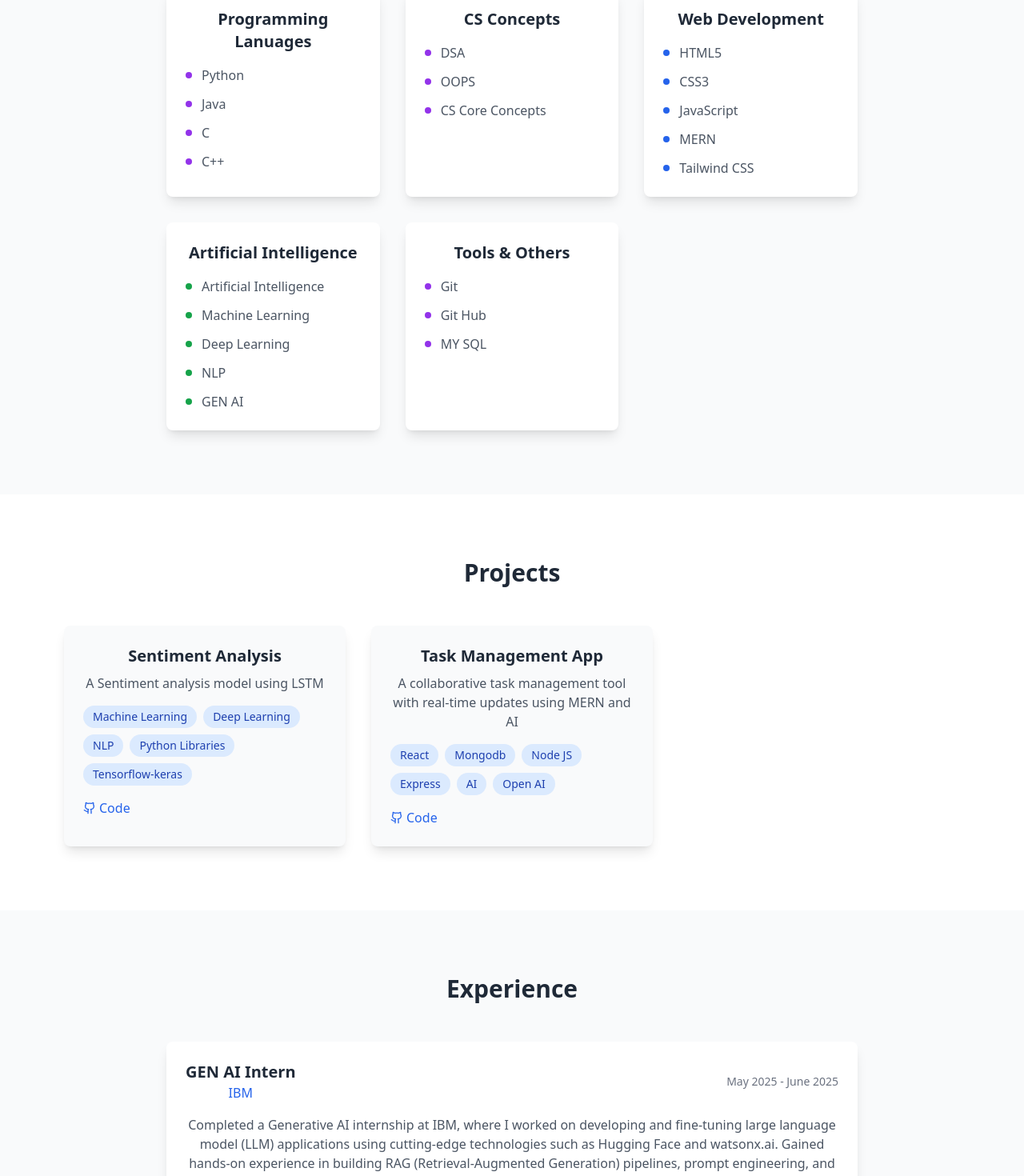
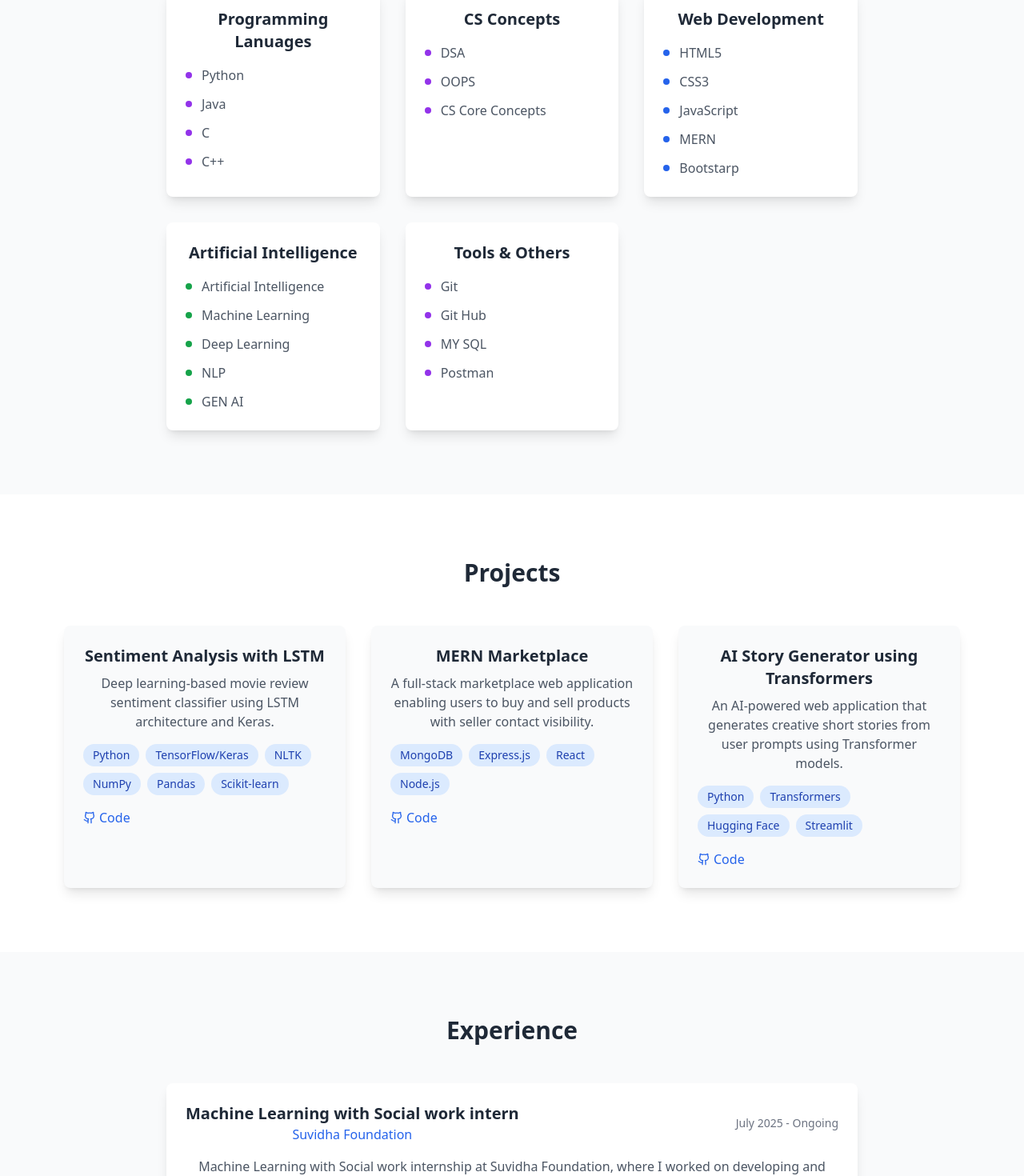
Before and after one commit to SpoorthiMadala/Portfolio, a React (Vite) app: page / in a window 1280 px wide. Shown: the part 1731-3201 px from the top of the page at 80% size. Built offline with nearby package versions, Linux system fonts and the light colour scheme.

Commit message:
Update Portfolio.jsx

```diff
--- a/src/Portfolio.jsx
+++ b/src/Portfolio.jsx
@@ -51,26 +51,37 @@ Linkedin: linkedin.com/in/madalaspoorthi
 Github: https://github.com/SpoorthiMadala
 
 EXPERIENCE:
-• GEN AI intern at IBM (May 2025 - June 2025)
+• Machine Learning with Social work intern - Suvidha Foundation (July 2025 - Ongoing)
 
 SKILLS:
-• HTML, CSS, Java Script, MERN, Tailwind CSS
+• HTML, CSS, Java Script, MERN, Bootstrap
 • Python, Java, C/C++
 • Data Structures and Algorithms, OOPS, CS Concepts
-• MY SQL, Git, Git Hub
+• MY SQL, Git, Git Hub, Postman
 • Artificila Intelligence, Machine Learning, Deep learning, Natural Language Processing, Generative AI
 
 EDUCATION:
 • Bachelor's in Computer Science
 • Vellore Institute of Technology (2023 - 2027)
-• CGPA : 9.27
+• CGPA : 9.32
 --------------------------------------------------
 • Intermediate
 • Narayana Institutions
 • 96.8%
 
 PROJECTS:
-•
+• title: Sentiment Analysis with LSTM
+  description: Deep learning-based movie review sentiment classifier using LSTM architecture and Keras.
+  tech: Python, TensorFlow/Keras, NLTK, NumPy, Pandas, Scikit-learn
+  github: https://github.com/SpoorthiMadala/Sentiment-Analysis-LSTM
+• title: MERN Marketplace
+  description: A full-stack marketplace web application enabling users to buy and sell products with seller contact visibility.
+  tech: MongoDB, Express.js, React, Node.js
+  github: https://github.com/SpoorthiMadala/mern-marketplace
+• title: "AI Story Generator using Transformers
+  description: An AI-powered web application that generates creative short stories from user prompts using Transformer models.
+  tech: Python, Transformers, Hugging Face, Streamlit
+  github: https://github.com/SpoorthiMadala/Story-Generator-Transformers
 
 
 
@@ -332,7 +343,7 @@ intersection of AI and web technologies, leveraging my skills to develop scalabl
                 isDark ? 'text-white' : 'text-gray-800'
               }`}>Web Development</h3>
               <div className="space-y-3">
-                {['HTML5','CSS3','JavaScript', 'MERN','Tailwind CSS'].map((skill) => (
+                {['HTML5','CSS3','JavaScript', 'MERN','Bootstarp'].map((skill) => (
                   <div key={skill} className="flex items-center">
                     <div className="w-2 h-2 bg-blue-600 rounded-full mr-3"></div>
                     <span className={`transition-colors duration-300 ${
@@ -366,7 +377,7 @@ intersection of AI and web technologies, leveraging my skills to develop scalabl
                 isDark ? 'text-white' : 'text-gray-800'
               }`}>Tools & Others</h3>
               <div className="space-y-3">
-                {['Git', 'Git Hub','MY SQL'].map((skill) => (
+                {['Git', 'Git Hub','MY SQL','Postman'].map((skill) => (
                   <div key={skill} className="flex items-center">
                     <div className="w-2 h-2 bg-purple-600 rounded-full mr-3"></div>
                     <span className={`transition-colors duration-300 ${
@@ -391,17 +402,29 @@ intersection of AI and web technologies, leveraging my skills to develop scalabl
     <div className="grid md:grid-cols-2 lg:grid-cols-3 gap-8">
       {[
         {
-          title: "Sentiment Analysis",
-          description: "A Sentiment analysis model using LSTM",
-          tech: ["Machine Learning", "Deep Learning", "NLP", "Python Libraries", "Tensorflow-keras"],
-          github: "https://github.com/SpoorthiMadala/Sentiment-Analysis-LSTM.git"
-        },
+  title: "Sentiment Analysis with LSTM",
+  description: "Deep learning-based movie review sentiment classifier using LSTM architecture and Keras.",
+  tech: ["Python", "TensorFlow/Keras", "NLTK", "NumPy", "Pandas","Scikit-learn"],
+  github: "https://github.com/SpoorthiMadala/Sentiment-Analysis-LSTM",
+
+}
+,
         {
-          title: "Task Management App",
-          description: "A collaborative task management tool with real-time updates using MERN and AI",
-          tech: ["React", "Mongodb", "Node JS", "Express", "AI", "Open AI"],
-          github: "https://github.com/SpoorthiMadala/Task-Manager-AI.git"
-        }
+  title: "MERN Marketplace",
+  description: "A full-stack marketplace web application enabling users to buy and sell products with seller contact visibility.",
+  tech: ["MongoDB", "Express.js", "React", "Node.js"],
+  github: "https://github.com/SpoorthiMadala/mern-marketplace",
+
+}
+,
+        {
+  title: "AI Story Generator using Transformers",
+  description: "An AI-powered web application that generates creative short stories from user prompts using Transformer models.",
+  tech: ["Python", "Transformers", "Hugging Face", "Streamlit"],
+  github: "https://github.com/SpoorthiMadala/Story-Generator-Transformers",
+
+}
+
       ].map((project, index) => (
         <div key={index} className={`rounded-lg overflow-hidden shadow-lg hover:shadow-xl transition-all duration-300 ${
           isDark ? 'bg-gray-700' : 'bg-gray-50'
@@ -453,10 +476,10 @@ intersection of AI and web technologies, leveraging my skills to develop scalabl
           <div className="space-y-8">
             {[
               {
-                title: "GEN AI Intern",
-                company: "IBM",
-                period: "May 2025 - June 2025",
-                description: "Completed a Generative AI internship at IBM, where I worked on developing and fine-tuning large language model (LLM) applications using cutting-edge technologies such as Hugging Face and watsonx.ai. Gained hands-on experience in building RAG (Retrieval-Augmented Generation) pipelines, prompt engineering, and integrating vector databases like FAISS for semantic search and context-aware responses. Contributed to designing and evaluating AI prototypes focused on domain-specific problem solving, while adhering to IBM’s Responsible AI principles. This experience enhanced my skills in LLM deployment, model evaluation, and practical application of Generative AI in real-world enterprise scenarios."
+                title: "Machine Learning with Social work intern",
+                company: "Suvidha Foundation",
+                period: "July 2025 - Ongoing",
+                description: "Machine Learning with Social work internship at Suvidha Foundation, where I worked on developing and fine-tuning large language model (LLM) applications using cutting-edge technologies such as Hugging Face. Gained hands-on experience in building RAG (Retrieval-Augmented Generation) pipelines, prompt engineering, and integrating vector databases like FAISS for semantic search and context-aware responses. Contributed to designing and evaluating AI prototypes focused on domain-specific problem solving. This experience enhanced my skills in LLM deployment, model evaluation, and practical application of AI in real-world enterprise scenarios."
               },
 
             ].map((exp, index) => (
```
